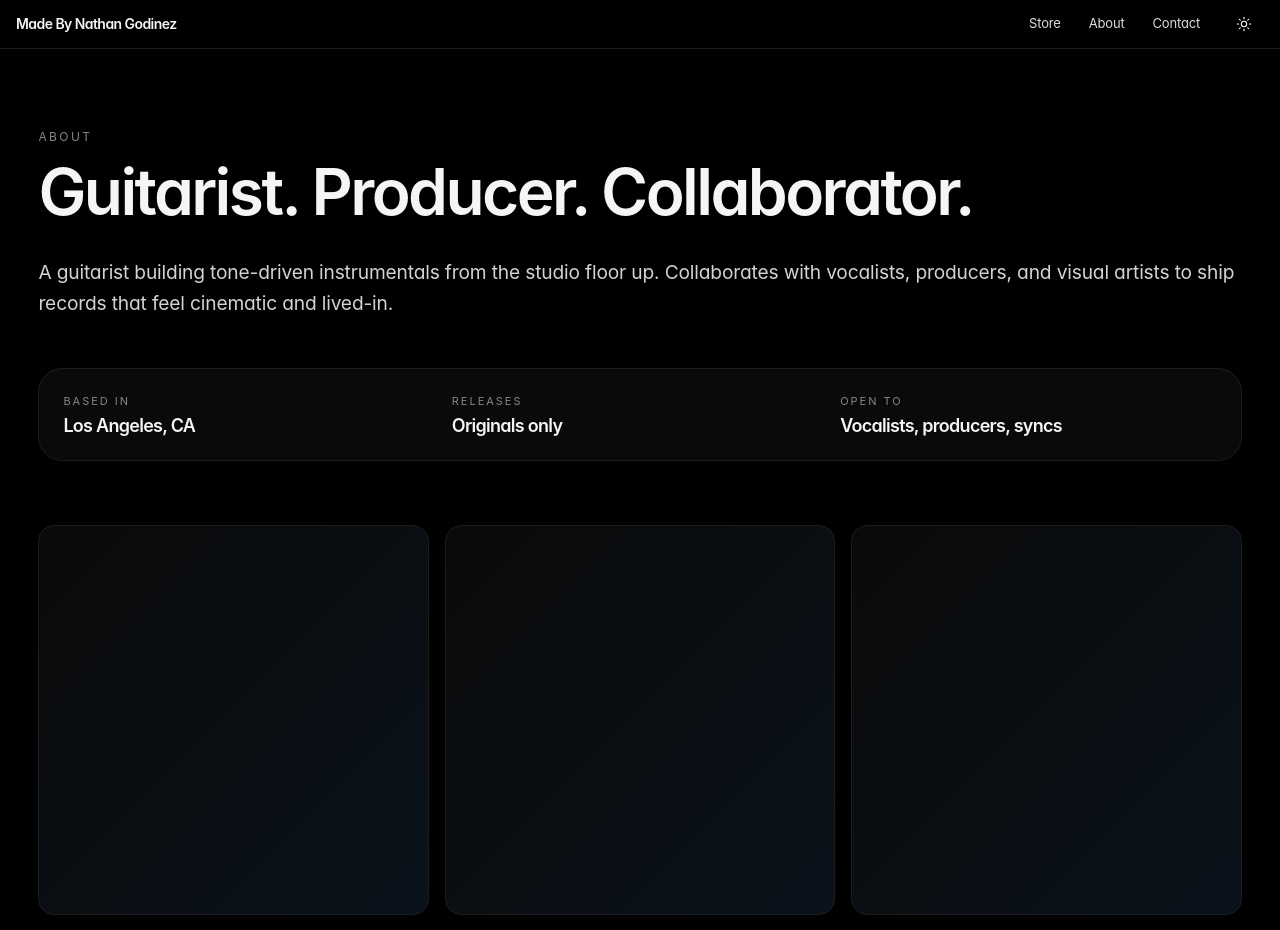
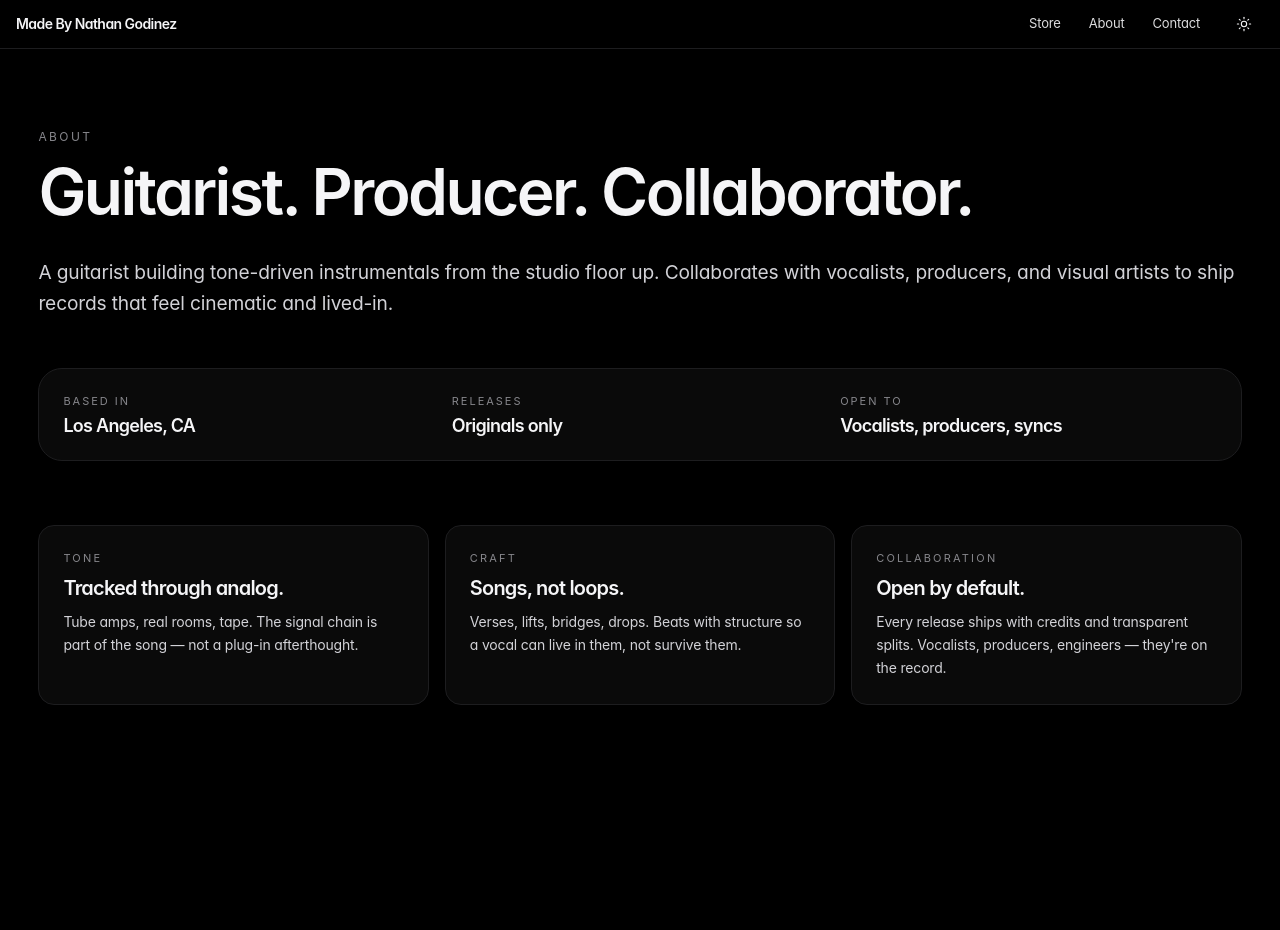
Before and after one commit to matthewgodinez24-boop/Nathan-Godinez, a Next.js app: page /about in a window 1280 px wide. Shown: the top 930 px of the page. Built offline with nearby package versions, Linux system fonts and the light colour scheme.

Commit message:
Codex review fixes: ESLint flat config + 'eslint .' script; About page polished cards; real domain in metadata; consistent BPM filter (60-200, 'Any' label); honest Featured Music copy; remove showcase swap+scrollTo (always-jacked, smooth via Lenis); fix 3 react-hooks/set-state-in-effect violations

```diff
--- a/eslint.config.mjs
+++ b/eslint.config.mjs
@@ -1,9 +1,19 @@
-import { FlatCompat } from "@eslint/eslintrc";
+import nextConfig from "eslint-config-next";
 
-const compat = new FlatCompat({
-  baseDirectory: import.meta.dirname,
-});
-
-const eslintConfig = [...compat.extends("next/core-web-vitals", "next/typescript")];
+/**
+ * ESLint 9 + Next 16 flat config.
+ *
+ * Note: `eslint-config-next` v16 already exports a *flat* config array. The
+ * earlier scaffold here used `FlatCompat(...).extends(...)`, which is the
+ * shim for legacy eslintrc configs — wrapping a flat config in FlatCompat
+ * crashes ESLint with a "Converting circular structure to JSON" error. So we
+ * spread the array directly instead.
+ */
+const eslintConfig = [
+  {
+    ignores: [".next/**", "node_modules/**", "out/**", "next-env.d.ts"],
+  },
+  ...nextConfig,
+];
 
 export default eslintConfig;
--- a/package.json
+++ b/package.json
@@ -6,7 +6,7 @@
     "dev": "next dev --turbopack",
     "build": "next build",
     "start": "next start",
-    "lint": "next lint",
+    "lint": "eslint .",
     "typecheck": "tsc --noEmit"
   },
   "dependencies": {
@@ -17,6 +17,7 @@
     "react-dom": "19.0.0"
   },
   "devDependencies": {
+    "@eslint/eslintrc": "^3.3.5",
     "@tailwindcss/postcss": "^4.0.0",
     "@types/node": "^22.10.2",
     "@types/react": "^19.0.2",
--- a/src/app/about/page.tsx
+++ b/src/app/about/page.tsx
@@ -42,32 +42,57 @@ export default function AboutPage() {
           </div>
         </ScrollReveal>
 
-        {/* Photo / video placeholder grid */}
+        {/* Approach — three text-driven cards. Replace any of these with real */}
+        {/* photo blocks once Nathan has imagery; leaves the page polished today. */}
         <ScrollReveal delay={0.3}>
-          <div className="mt-16 grid grid-cols-2 gap-4 md:grid-cols-3">
-            {[0, 1, 2, 3, 4, 5].map((i) => (
-              <div
-                key={i}
-                className="aspect-square rounded-2xl border"
-                style={{
-                  borderColor: "var(--line)",
-                  background:
-                    "linear-gradient(135deg, var(--bg-soft), color-mix(in srgb, var(--color-accent) 8%, var(--bg-soft)))",
-                }}
-                aria-label="Placeholder photo — replace in /public/images/about/"
-              />
-            ))}
+          <div className="mt-16 grid gap-4 md:grid-cols-3">
+            <ApproachCard
+              eyebrow="Tone"
+              title="Tracked through analog."
+              body="Tube amps, real rooms, tape. The signal chain is part of the song — not a plug-in afterthought."
+            />
+            <ApproachCard
+              eyebrow="Craft"
+              title="Songs, not loops."
+              body="Verses, lifts, bridges, drops. Beats with structure so a vocal can live in them, not survive them."
+            />
+            <ApproachCard
+              eyebrow="Collaboration"
+              title="Open by default."
+              body="Every release ships with credits and transparent splits. Vocalists, producers, engineers — they're on the record."
+            />
           </div>
-          <p
-            className="mt-4 text-[12px]"
-            style={{ color: "var(--fg-mute)" }}
-          >
-            Placeholder grid — drop real photos and stills into <code>/public/images/about/</code>
-            and replace this block with an image grid.
-          </p>
         </ScrollReveal>
       </div>
     </article>
+  );
+}
+
+function ApproachCard({
+  eyebrow,
+  title,
+  body,
+}: {
+  eyebrow: string;
+  title: string;
+  body: string;
+}) {
+  return (
+    <div
+      className="rounded-2xl border p-6"
+      style={{ borderColor: "var(--line)", background: "var(--bg-soft)" }}
+    >
+      <p
+        className="text-[11px] uppercase tracking-[0.2em]"
+        style={{ color: "var(--fg-mute)" }}
+      >
+        {eyebrow}
+      </p>
+      <h3 className="display mt-3 text-[20px]">{title}</h3>
+      <p className="mt-3 text-[14px] leading-relaxed" style={{ color: "var(--fg-soft)" }}>
+        {body}
+      </p>
+    </div>
   );
 }
 
--- a/src/components/home/FeaturedBeats.tsx
+++ b/src/components/home/FeaturedBeats.tsx
@@ -18,7 +18,7 @@ export function FeaturedBeats() {
               className="mt-3 max-w-md text-[15px]"
               style={{ color: "var(--fg-soft)" }}
             >
-              Three current favorites from the catalog. The full store has the rest.
+              Current rotation from the catalog. The full store has the rest.
             </p>
           </ScrollReveal>
           <ScrollReveal delay={0.1}>
--- a/src/components/layout/Header.tsx
+++ b/src/components/layout/Header.tsx
@@ -22,17 +22,16 @@ import { ThemeToggle } from "./ThemeToggle";
 export function Header() {
   const pathname = usePathname();
   const isHome = pathname === "/";
-  const [pastHero, setPastHero] = useState(false);
+  // Whether the user has scrolled past the hero on the home page. Derived state —
+  // off-home routes simply don't subscribe (no scroll listener), and the floating
+  // logic below treats them as if the hero is always behind us.
+  const [scrolledPastHero, setScrolledPastHero] = useState(false);
 
   useEffect(() => {
-    if (!isHome) {
-      // Other routes: header is always in "past hero" mode (glass + theme color).
-      setPastHero(true);
-      return;
-    }
+    if (!isHome) return;
     const onScroll = () => {
       const threshold = Math.max(window.innerHeight * 0.85, 480);
-      setPastHero(window.scrollY > threshold);
+      setScrolledPastHero(window.scrollY > threshold);
     };
     onScroll();
     window.addEventListener("scroll", onScroll, { passive: true });
@@ -40,7 +39,7 @@ export function Header() {
   }, [isHome]);
 
   // Floating-white state only happens on the homepage above the hero.
-  const isFloatingWhite = isHome && !pastHero;
+  const isFloatingWhite = isHome && !scrolledPastHero;
 
   return (
     <header
--- a/src/components/marketplace/AudioPreview.tsx
+++ b/src/components/marketplace/AudioPreview.tsx
@@ -34,20 +34,20 @@ export function AudioPreview({
   const [playing, setPlaying] = useState(false);
   // Progress is relative to the start of the window — 0..maxDurationSec.
   const [windowProgress, setWindowProgress] = useState(0);
-  const [unavailable, setUnavailable] = useState(!src);
+  // We remember *which* src errored, not a boolean — so when `src` changes the
+  // derived `errored` flag flips back to false automatically. No effect needed.
+  const [erroredSrc, setErroredSrc] = useState<string | null>(null);
+  const errored = !!src && erroredSrc === src;
+  const unavailable = !src || errored;
 
   useEffect(() => {
-    if (!src) {
-      setUnavailable(true);
-      return;
-    }
+    if (!src) return;
     const audio = new Audio(src);
     audio.preload = "metadata";
     audioRef.current = audio;
 
     const onTime = () => {
       const elapsed = audio.currentTime - startSec;
-      // If we've passed the 10s cap, stop and reset to the window start.
       if (elapsed >= maxDurationSec) {
         audio.pause();
         audio.currentTime = startSec;
@@ -62,7 +62,7 @@ export function AudioPreview({
       setWindowProgress(0);
       setPlaying(false);
     };
-    const onError = () => setUnavailable(true);
+    const onError = () => setErroredSrc(src);
     audio.addEventListener("timeupdate", onTime);
     audio.addEventListener("ended", onEnd);
     audio.addEventListener("error", onError);
@@ -90,7 +90,7 @@ export function AudioPreview({
       audio
         .play()
         .then(() => setPlaying(true))
-        .catch(() => setUnavailable(true));
+        .catch(() => setErroredSrc(src));
     } else {
       audio.pause();
       setPlaying(false);
--- a/src/components/marketplace/FilterBar.tsx
+++ b/src/components/marketplace/FilterBar.tsx
@@ -25,14 +25,19 @@ export type Filters = {
   sort: SortKey;
 };
 
+// Slider bounds and the no-filter default. Kept in lockstep on purpose — these
+// three values used to drift apart, which is what made the slider feel broken.
+export const BPM_MIN = 60;
+export const BPM_MAX = 200;
+
 export const DEFAULT_FILTERS: Filters = {
   query: "",
   productTypes: [],
   genres: [],
   moods: [],
   keys: [],
-  bpmMin: 0, // 0 lets sample kits (BPM=0) pass; tracks still match
-  bpmMax: 200,
+  bpmMin: BPM_MIN,
+  bpmMax: BPM_MAX,
   priceMin: 0,
   priceMax: 500,
   sort: "newest",
@@ -156,10 +161,16 @@ export function FilterBar({ filters, onChange, resultCount }: Props) {
           />
         </FilterGroup>
 
-        <FilterGroup label={`BPM · ${filters.bpmMin}–${filters.bpmMax}`}>
+        <FilterGroup
+          label={
+            filters.bpmMin === BPM_MIN && filters.bpmMax === BPM_MAX
+              ? "BPM · Any"
+              : `BPM · ${filters.bpmMin}–${filters.bpmMax}`
+          }
+        >
           <RangeRow
-            min={60}
-            max={180}
+            min={BPM_MIN}
+            max={BPM_MAX}
             valueMin={filters.bpmMin}
             valueMax={filters.bpmMax}
             onChange={(lo, hi) => onChange({ ...filters, bpmMin: lo, bpmMax: hi })}
--- a/src/data/site.ts
+++ b/src/data/site.ts
@@ -20,7 +20,8 @@ export const site = {
   },
 
   // Domain + branding
-  domain: "https://example.com", // PLACEHOLDER — replace at launch
+  // Production deployment URL. Update if a custom domain is attached later.
+  domain: "https://nathan-godinez.vercel.app",
   brandColor: "#0a0a0a", // primary text color on light backgrounds; theme tweaks live in globals.css
 
   // Navigation
```
Also changed, not shown: src/components/home/HorizontalShowcase.tsx (+31 -115 lines), src/components/layout/ThemeToggle.tsx (+39 -18 lines), 2 other files (tests, documents, lock files or other folders).
